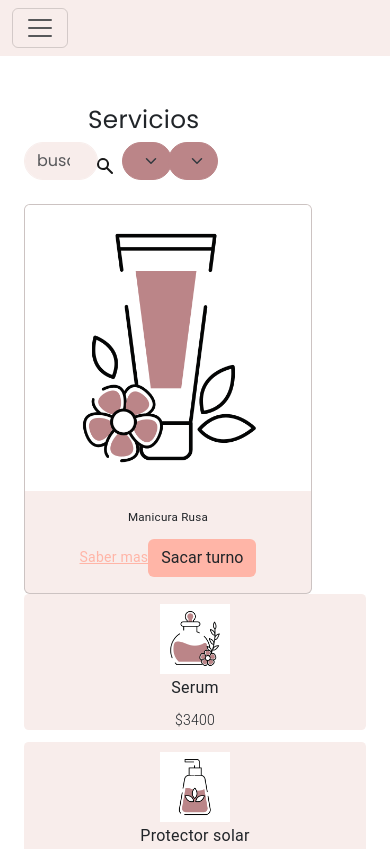
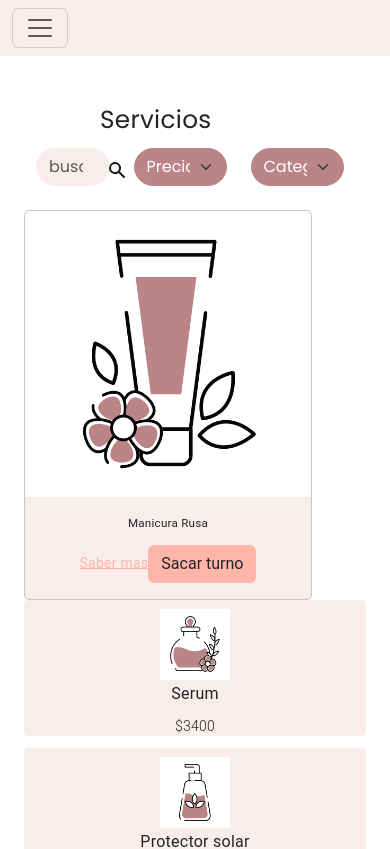
Before and after one commit to nehoxy/estetica-lida, an Angular app: page /servicios in a window 390 px wide. Shown: the top 849 px of the page. Built offline with nearby package versions, Linux system fonts and the light colour scheme.

Commit message:
empeze a hacer la barra y los fltros responsive

```diff
--- a/src/app/modules/servicios/component/busqueda/busqueda.component.css
+++ b/src/app/modules/servicios/component/busqueda/busqueda.component.css
@@ -56,3 +56,31 @@ hr {
 	position: relative;
 	width: 25vw;
 }
+@media only screen and (max-width: 600px) {
+    .barra{
+        padding-top: 3vw;
+    }
+    .tamaño-filtros{
+        width: 30vw;
+    }
+    .tamaño-text{
+        width: 30vw;
+    }
+    .busqueda{
+        border-radius: 10vw;
+        border-right: 50vw;
+    }
+
+}
+@media only screen and (min-width: 600px) {
+
+}
+
+@media only screen and (min-width: 768px) {
+
+}
+
+
+@media only screen and (min-width: 992px) {
+
+}
--- a/src/app/modules/servicios/component/busqueda/busqueda.component.html
+++ b/src/app/modules/servicios/component/busqueda/busqueda.component.html
@@ -1,4 +1,4 @@
-<div class="container-flex m-4 mx-auto">
+<div class="container-fluid m-4 mx-auto">
     <div class="row mx-auto">
         <div class="col-lg-4 col-12 col-sm-12  text-lg-start ms-5 ">
             <h2 class=" fs-2 mt-4 ms-3 mb-0">Servicios</h2>
```
